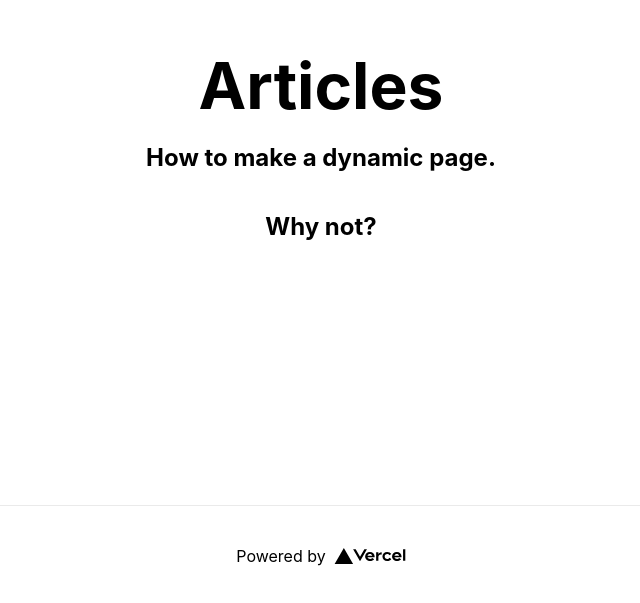
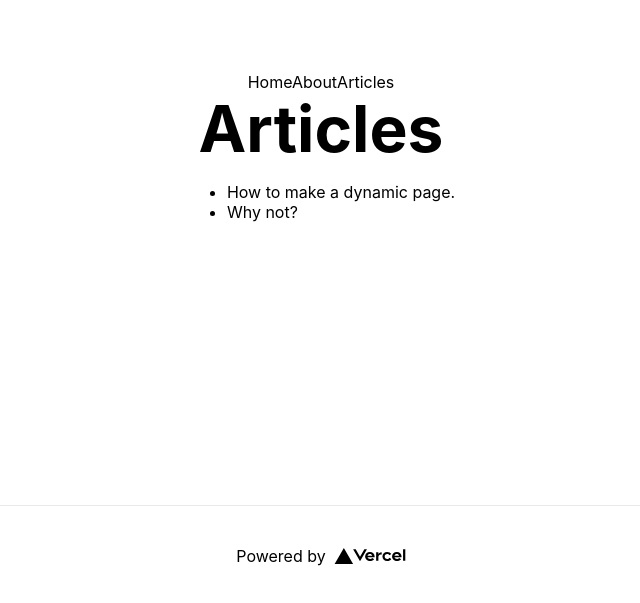
Before and after one commit to pip36/next, a Next.js app: page /articles in a window 1280 px wide. Shown: the part 195-798 px from the top of the page, without its empty margins (319-959 px from the left). Built offline with nearby package versions, Linux system fonts and the light colour scheme.

Commit message:
Add some links

```diff
--- a/components/Nav.tsx
+++ b/components/Nav.tsx
@@ -4,8 +4,14 @@ import Link from "next/link";
 const Nav = () => {
   return (
     <nav>
+      <Link href="/">
+        <a>Home</a>
+      </Link>
       <Link href="/about">
         <a>About</a>
+      </Link>
+      <Link href="/articles">
+        <a>Articles</a>
       </Link>
     </nav>
   );
--- a/pages/about.tsx
+++ b/pages/about.tsx
@@ -2,6 +2,7 @@ import { NextPage } from "next";
 import Head from "next/head";
 import React from "react";
 import Footer from "../components/Footer";
+import Nav from "../components/Nav";
 import styles from "../styles/Home.module.css";
 
 const About: NextPage = () => {
@@ -14,6 +15,7 @@ const About: NextPage = () => {
       </Head>
 
       <main className={styles.main}>
+        <Nav />
         <h1 className={styles.title}>About</h1>
       </main>
 
--- a/pages/articles/[id].tsx
+++ b/pages/articles/[id].tsx
@@ -5,6 +5,7 @@ import styles from "../../styles/Home.module.css";
 import { getArticle } from "./data";
 import React from "react";
 import Footer from "../../components/Footer";
+import Nav from "../../components/Nav";
 
 const Article: NextPage = () => {
   const router = useRouter();
@@ -20,6 +21,7 @@ const Article: NextPage = () => {
       </Head>
 
       <main className={styles.main}>
+        <Nav />
         {article && <h1 className={styles.title}>{article.name}</h1>}
       </main>
 
--- a/pages/articles/index.tsx
+++ b/pages/articles/index.tsx
@@ -1,8 +1,10 @@
 import { NextPage } from "next";
 import Head from "next/head";
+import Link from "next/link";
 import { useRouter } from "next/router";
 import React from "react";
 import Footer from "../../components/Footer";
+import Nav from "../../components/Nav";
 import styles from "../../styles/Home.module.css";
 import { paramSingle } from "../utils/urlHelper";
 import { getArticles } from "./data";
@@ -20,10 +22,17 @@ const Articles: NextPage = () => {
       </Head>
 
       <main className={styles.main}>
+        <Nav />
         <h1 className={styles.title}>Articles</h1>
-        {getArticles({ name: paramSingle(name) }).map(({ name, id }) => (
-          <h2 key={id}>{name}</h2>
-        ))}
+        <ul>
+          {getArticles({ name: paramSingle(name) }).map(({ name, id }) => (
+            <Link key={id} href={`/articles/${id}`}>
+              <a>
+                <li>{name}</li>
+              </a>
+            </Link>
+          ))}
+        </ul>
       </main>
 
       <Footer />
```
Also changed, not shown: 2 other files (tests, documents, lock files or other folders).
